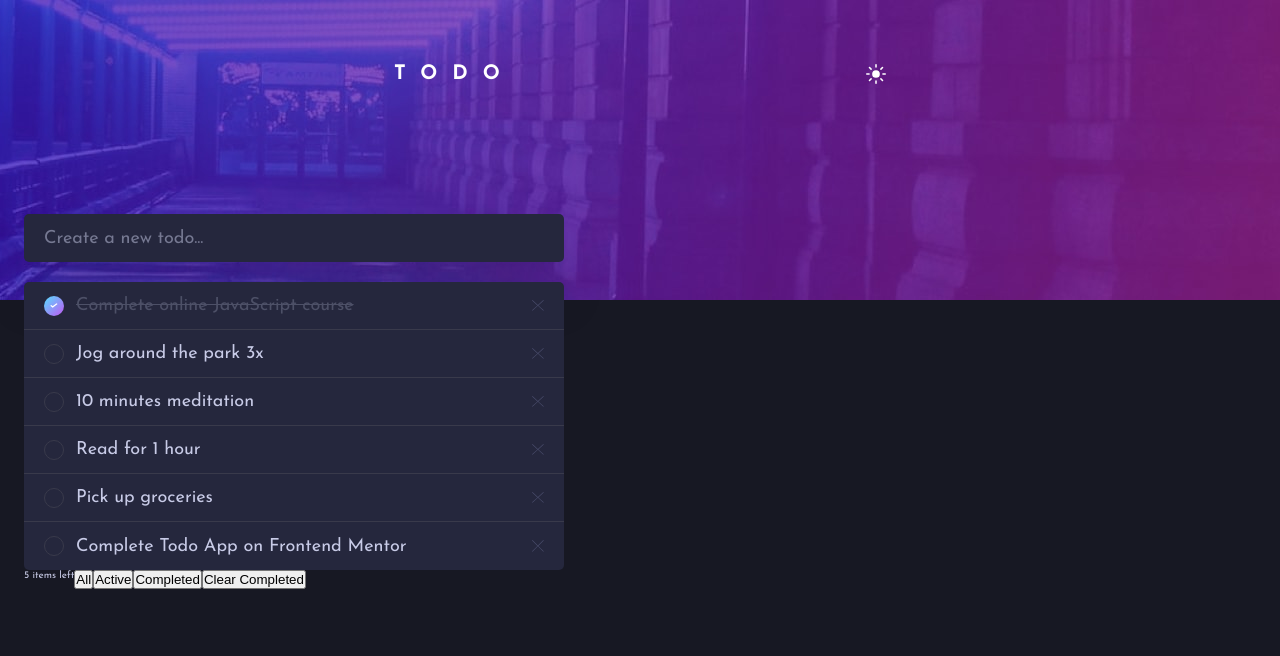
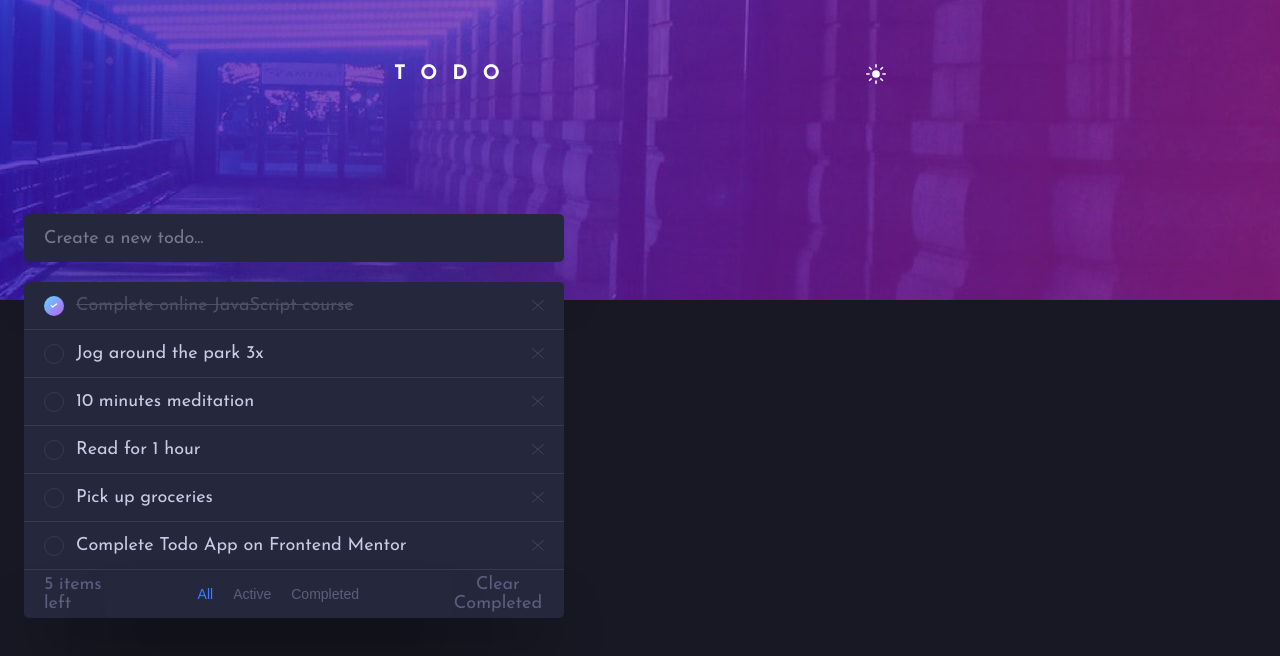
Before and after one commit to En-Jen/fm-todo-app, a React (Create React App) app: page / in a window 1280 px wide. Shown: the top 656 px of the page. Built offline with nearby package versions, Linux system fonts and the light colour scheme.

Commit message:
add TodosFilter styles & CircleCheckbox styles

```diff
--- a/src/App.js
+++ b/src/App.js
@@ -22,6 +22,7 @@ const GlobalStyle = createGlobalStyle`
 
 		--font-size-primary: 1.2rem;
 		--font-size-secondary: 1.4rem;
+		--transition: 0.3s ease-in-out;
 
 		@media (min-width: 768px) {
 			--font-size-primary: 1.8rem
@@ -116,6 +117,7 @@ const App = () => {
 				<TodosFilter
 					todos={todos}
 					setTodos={setTodos}
+					filterOption={filterOption}
 					setFilterOption={setFilterOption}
 				/>
 			</Main>
--- a/src/components/CircleCheckbox.js
+++ /dev/null
@@ -1 +0,0 @@
-// import styled, { css } from 'styled-components';
--- a/src/components/FilterButtons.js
+++ b/src/components/FilterButtons.js
@@ -1,23 +1,67 @@
 import React from 'react';
+import styled, { css } from 'styled-components';
+import { TodoInput } from './AddTodo';
 
-const FilterButtons = ({ setFilterOption }) => {
+const FilterButtonWrapper = styled(TodoInput)`
+	justify-content: center;
+`;
+
+export const FilterButton = styled.button`
+	font-size: var(--font-size-secondary);
+	color: ${p => p.theme.filterText};
+	border: none;
+	background-color: transparent;
+	cursor: pointer;
+	outline: none;
+	transition: color var(--transition);
+
+	${p =>
+		p.filterOption === p.filterType &&
+		css`
+			color: ${p => p.theme.activeFilterText};
+		`};
+
+	&:nth-child(2) {
+		margin-left: 2rem;
+		margin-right: 2rem;
+	}
+
+	&:hover {
+		color: ${p => p.theme.filterTextHover};
+	}
+`;
+
+export const FilterButtons = ({ filterOption, setFilterOption }) => {
 	const filterHandler = e => {
 		setFilterOption(e.target.dataset.option);
 	};
 
 	return (
-		<div>
-			<button onClick={filterHandler} data-option="all">
+		<FilterButtonWrapper as="div">
+			<FilterButton
+				filterOption={filterOption}
+				onClick={filterHandler}
+				data-option="all"
+				filterType="all"
+			>
 				All
-			</button>
-			<button onClick={filterHandler} data-option="active">
+			</FilterButton>
+			<FilterButton
+				filterOption={filterOption}
+				onClick={filterHandler}
+				data-option="active"
+				filterType="active"
+			>
 				Active
-			</button>
-			<button onClick={filterHandler} data-option="completed">
+			</FilterButton>
+			<FilterButton
+				filterOption={filterOption}
+				onClick={filterHandler}
+				data-option="completed"
+				filterType="completed"
+			>
 				Completed
-			</button>
-		</div>
+			</FilterButton>
+		</FilterButtonWrapper>
 	);
 };
-
-export default FilterButtons;
--- a/src/components/Todo.js
+++ b/src/components/Todo.js
@@ -9,19 +9,11 @@ import IconCheck from '../assets/icon-check.svg';
 const TodoWrapper = styled(TodoInput)`
 	box-shadow: none;
 	border-radius: 0;
-
-	&:not(:last-child) {
-		border-bottom: ${p => p.theme.todoBorder};
-	}
+	border-bottom: ${p => p.theme.todoBorder};
 
 	&:first-child {
 		border-top-left-radius: 5px;
 		border-top-right-radius: 5px;
-	}
-
-	&:last-child {
-		border-bottom-right-radius: 5px;
-		border-bottom-left-radius: 5px;
 	}
 `;
 
@@ -37,6 +29,18 @@ const CircleCheckbox = styled.button`
 	display: flex;
 	align-items: center;
 	justify-content: center;
+	transition: border 0.2s ease, transform 0.2s ease;
+
+	&:hover {
+		border: ${p => p.theme.circleBorderHover};
+		transform: scale(1.1);
+
+		${p =>
+			p.completed &&
+			css`
+				border: none;
+			`};
+	}
 
 	${p =>
 		p.completed &&
--- a/src/components/TodosFilter.js
+++ b/src/components/TodosFilter.js
@@ -1,13 +1,37 @@
 import React from 'react';
 import styled from 'styled-components';
-import FilterButtons from './FilterButtons';
+import { FilterButtons, FilterButton } from './FilterButtons';
 import useViewport from '../hooks/useViewport';
+import { TodoInput } from './AddTodo';
 
-const FilterWrapper = styled.div`
-	display: flex;
+const FilterWrapper = styled(TodoInput)`
+	border-radius: 0;
+	border-bottom-right-radius: 5px;
+	border-bottom-left-radius: 5px;
+	justify-content: space-between;
+	margin-bottom: 2rem;
+
+	> p {
+		color: ${p => p.theme.filterText};
+	}
+
+	> button {
+		color: ${p => p.theme.filterText};
+		border: none;
+		background-color: transparent;
+		cursor: pointer;
+		outline: none;
+		font-family: 'Josefin Sans', sans-serif;
+		font-size: var(--font-size-primary);
+		transition: color var(--transition);
+	}
+
+	> button:hover {
+		color: ${p => p.theme.filterTextHover};
+	}
 `;
 
-const TodosFilter = ({ todos, setTodos, setFilterOption }) => {
+const TodosFilter = ({ todos, setTodos, filterOption, setFilterOption }) => {
 	const uncompletedTodos = todos.filter(todo => todo.completed === false);
 
 	const { width } = useViewport();
@@ -19,15 +43,21 @@ const TodosFilter = ({ todos, setTodos, setFilterOption }) => {
 
 	return (
 		<>
-			<FilterWrapper>
+			<FilterWrapper as="div">
 				<p>{uncompletedTodos.length} items left</p>
 				{width >= breakpoint && (
-					<FilterButtons setFilterOption={setFilterOption} />
+					<FilterButtons
+						filterOption={filterOption}
+						setFilterOption={setFilterOption}
+					/>
 				)}
 				<button onClick={clearCompletedHandler}>Clear Completed</button>
 			</FilterWrapper>
 			{width < breakpoint && (
-				<FilterButtons setFilterOption={setFilterOption} />
+				<FilterButtons
+					filterOption={filterOption}
+					setFilterOption={setFilterOption}
+				/>
 			)}
 		</>
 	);
--- a/src/themes/dark.js
+++ b/src/themes/dark.js
@@ -4,15 +4,18 @@ import BgDesktopDark from '../assets/bg-desktop-dark.jpg';
 const theme = {
 	id: 'dark',
 	todoBg: '#25273D',
-    bodyBg: '#171823',
-    circleBg: 'linear-gradient(to right bottom, hsl(192, 100%, 67%), hsl(280, 87%, 65%))',
+	bodyBg: '#171823',
+	circleBg:
+		'linear-gradient(to right bottom, hsl(192, 100%, 67%), hsl(280, 87%, 65%))',
 	newTodoPlaceholderText: '#767992',
 	newTodoTypingText: '#C8CBE7',
 	completedTodoText: '#4D5067',
 	uncompletedTodoText: '#C8CBE7',
-	filterText: '#5B5E7E',
+    filterText: '#5B5E7E',
+    filterTextHover: '#E3E4F1',
 	activeFilterText: '#3A7CFD',
 	todoBorder: '1px solid #393A4B',
+	circleBorderHover: '1px solid #979797',
 	boxShadow: '0 35px 50px -15px rgba(0,0,0,0.5);',
 	bgImgMobile: `url(${BgMobileDark})`,
 	bgImgDesktop: `url(${BgDesktopDark})`,
--- a/src/themes/light.js
+++ b/src/themes/light.js
@@ -4,15 +4,18 @@ import BgDesktopLight from '../assets/bg-desktop-light.jpg';
 const theme = {
 	id: 'light',
 	todoBg: '#fff',
-    bodyBg: '#FAFAFA',
-    circleBg: 'linear-gradient(to right bottom, hsl(192, 100%, 67%), hsl(280, 87%, 65%))',
+	bodyBg: '#FAFAFA',
+	circleBg:
+		'linear-gradient(to right bottom, hsl(192, 100%, 67%), hsl(280, 87%, 65%))',
 	newTodoPlaceholderText: '#9495A5',
 	newTodoTypingText: '#393A4B',
 	completedTodoText: '#D1D2DA',
 	uncompletedTodoText: '#494C6B',
 	filterText: '#9495A5',
+	filterTextHover: '#494C6B',
 	activeFilterText: '#3A7CFD',
-    todoBorder: '1px solid #E3E4F1',
+	todoBorder: '1px solid #E3E4F1',
+	circleBorderHover: '1px solid #707070',
 	boxShadow: '0 35px 50px -15px rgba(194,195,214,0.5);',
 	bgImgMobile: `url(${BgMobileLight})`,
 	bgImgDesktop: `url(${BgDesktopLight})`,
```
Also changed, not shown: 1 other file (tests, documents, lock files or other folders).
